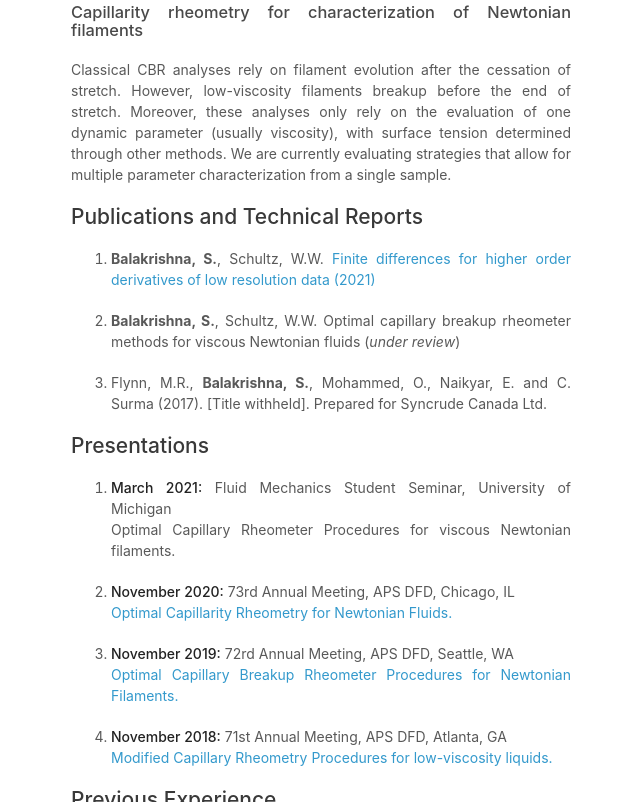
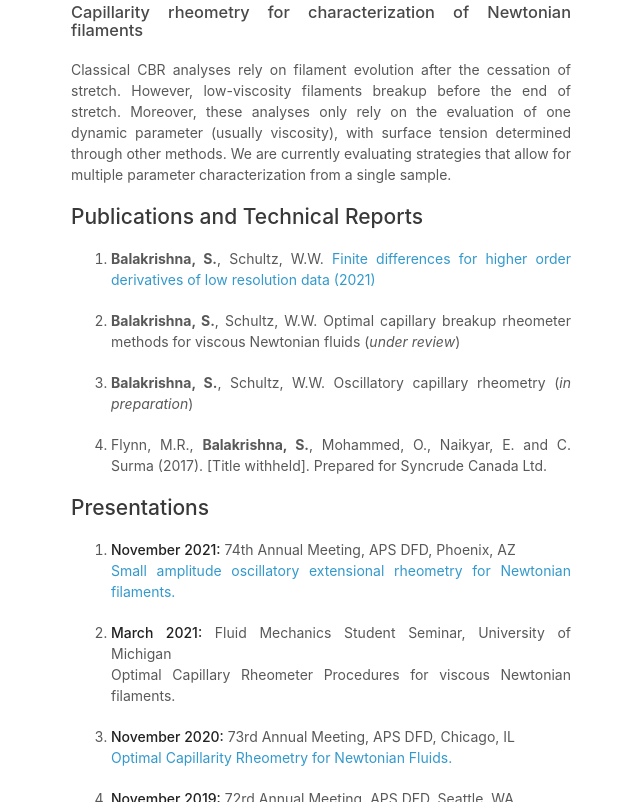
Before and after one commit to bsmaniam/bsmaniam.github.io, a plain HTML site: page index.html in a window 1280 px wide. Shown: the part 1380-2182 px from the top of the page, without its empty margins (499-1139 px from the left). Drawn offline with Linux system fonts and the light colour scheme; a script that the page names is missing.

Commit message:
Update index.html

```diff
--- a/index.html
+++ b/index.html
@@ -84,7 +84,7 @@
 		<h2>Education</h2>
 
 	    <ul>
-	        <li>Ph.D. &nbsp; Mechanical Engineering, 2021 (expected)</li>
+	        <li>Ph.D. &nbsp; Mechanical Engineering, 2021</li>
 	    	    <ul style="list-style-type:none">
                 <li>University of Michigan, Ann Arbor</li>
                 </ul>
@@ -134,6 +134,8 @@
 
 	    	<li> <p> <b>Balakrishna, S.</b>, Schultz, W.W. Optimal capillary breakup rheometer methods for viscous Newtonian fluids (<i>under review</i>) </p>
 
+			<li> <p> <b>Balakrishna, S.</b>, Schultz, W.W. Oscillatory capillary rheometry (<i>in preparation</i>) </p>
+
 	    	<!--<li> <p> Oscillatory capillarity rheometry for Newtonian fluids <i>(in preparation)</i>
 		        <b>Subramaniam Balakrishna</b>, William W. Schultz
 		    </p>
@@ -149,6 +151,10 @@
 	    <h2>Presentations</h2>
 
 	    <ol>
+           <li> <p> <strong> November 2021:</strong> 74th Annual Meeting, APS DFD, Phoenix, AZ <br>
+			<a href="https://meetings.aps.org/Meeting/DFD21/Session/A16.7"> Small amplitude oscillatory extensional rheometry for Newtonian filaments.</a>
+		  	  </p>
+		    </li>
 
 	    	<li> <p> <strong> March 2021:</strong> Fluid Mechanics Student Seminar, University of Michigan <br>
 			Optimal Capillary Rheometer Procedures for viscous Newtonian filaments.
```
